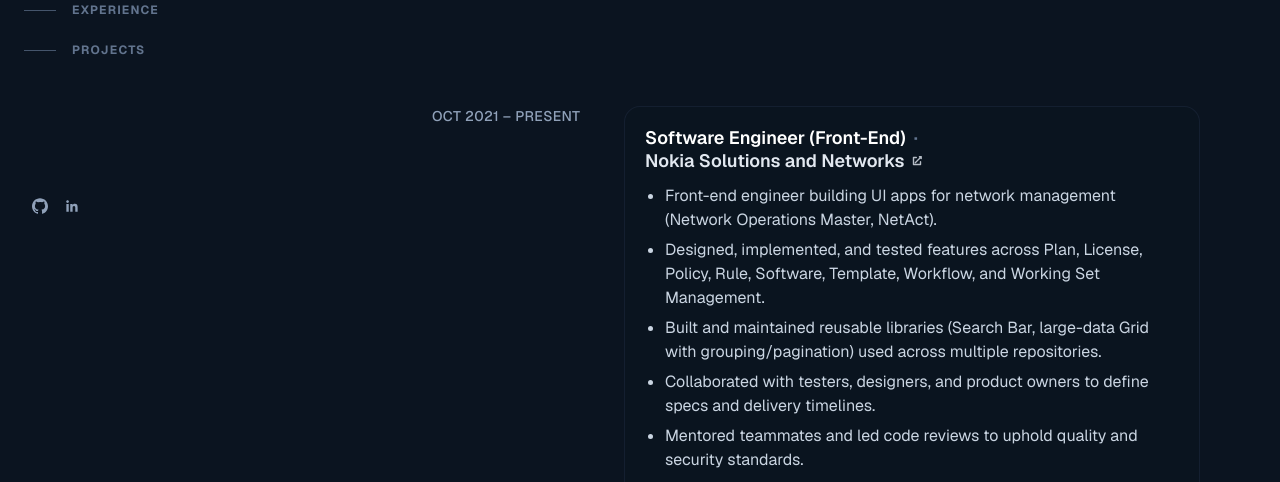
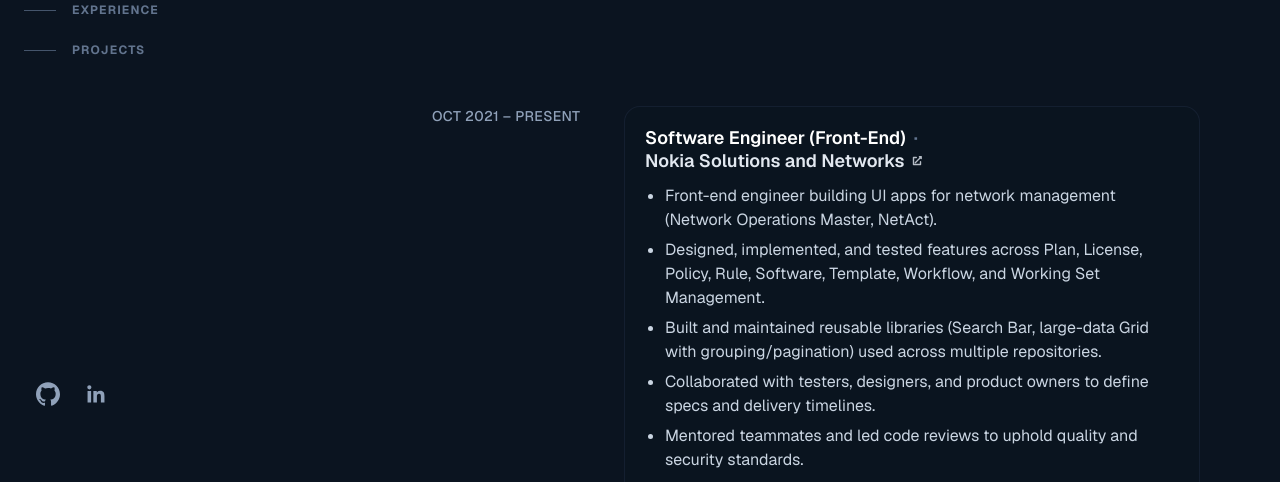
Before and after one commit to Ilshae/portfolio-2026, a Next.js app: page / in a window 1280 px wide. Shown: the part 318-800 px from the top of the page. Built offline with nearby package versions, Linux system fonts and the light colour scheme.

Commit message:
social icons at the bottom

```diff
--- a/src/components/sidebar/sidebar.tsx
+++ b/src/components/sidebar/sidebar.tsx
@@ -48,10 +48,11 @@
 
   return (
     <aside
-      className={`sticky top-0 h-screen pt-16 ${className ?? ''}`}
+      className={`sticky top-0 h-screen pt-16 flex flex-col ${className ?? ''}`}
       aria-label="Sidebar"
       {...rest}
     >
+      <div>
         <div className="space-y-4">
           <h1 className="text-5xl font-extrabold tracking-tight text-white">{name}</h1>
           <h2 className="text-xl leading-7">{title}</h2>
@@ -68,8 +69,9 @@
             ))}
           </ul>
         </nav>
+      </div>
 
-      <div className="mt-auto pt-16">
+      <div className="mt-auto pb-16">
         <SocialIcons links={socials} />
       </div>
     </aside>
--- a/src/components/social-icons/social-icons.tsx
+++ b/src/components/social-icons/social-icons.tsx
@@ -26,7 +26,7 @@
 };
 
 const linkCls =
-  'inline-flex items-center justify-center size-8 rounded-md text-slate-400 hover:text-white hover:bg-[#0b1420]/40 transition';
+  'inline-flex items-center justify-center size-12 rounded-md text-slate-400 hover:text-white hover:bg-[#0b1420]/40 transition';
 
 export function SocialIcons({ links, className }: SocialIconsProps) {
   if (!links) return null;
@@ -45,7 +45,7 @@
           className={linkCls}
           aria-label={label}
         >
-          <Icon className="size-4" />
+          <Icon className="size-6" />
         </a>
       ))}
     </div>
```
Lines whose indentation alone changed are shown as unchanged.
